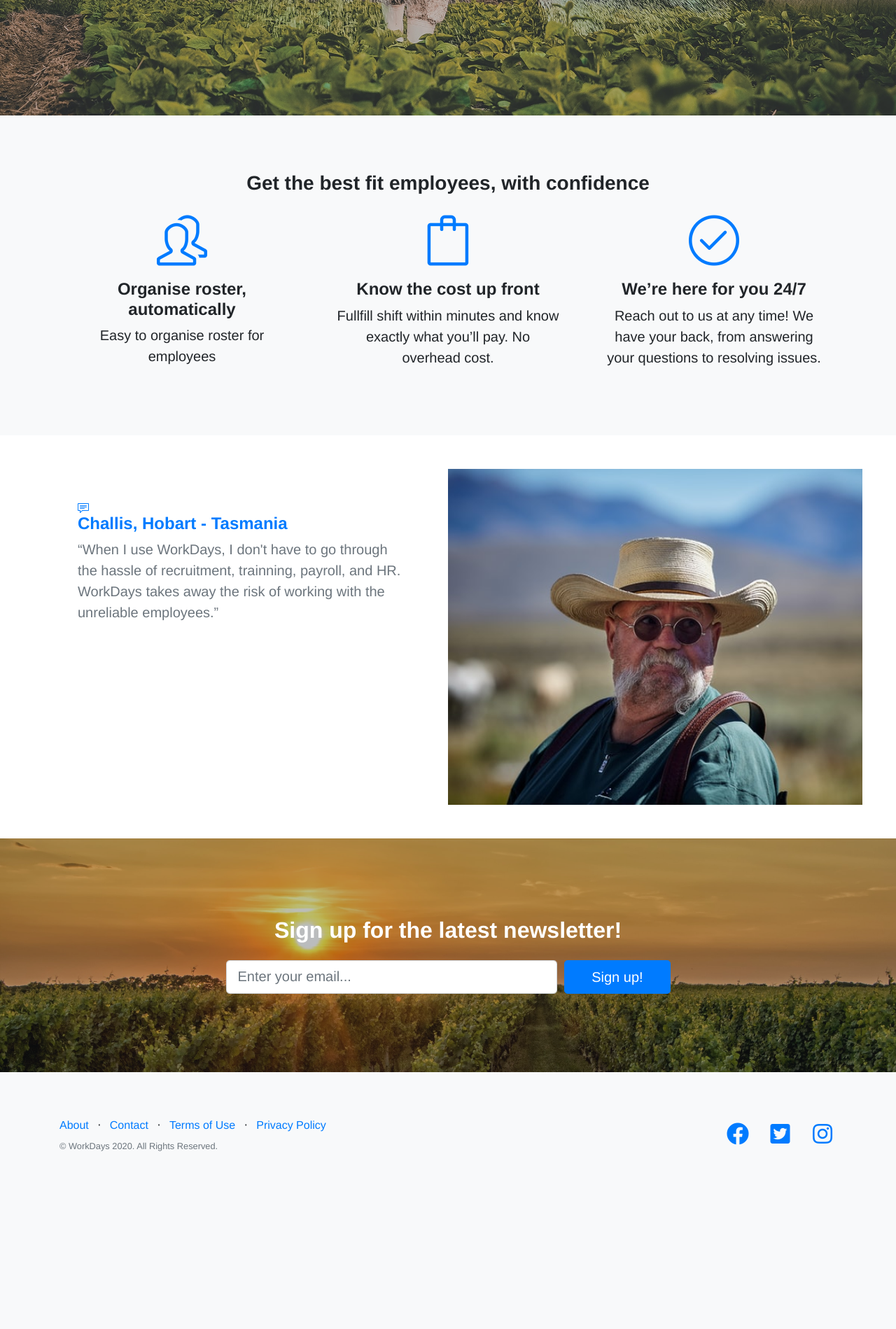
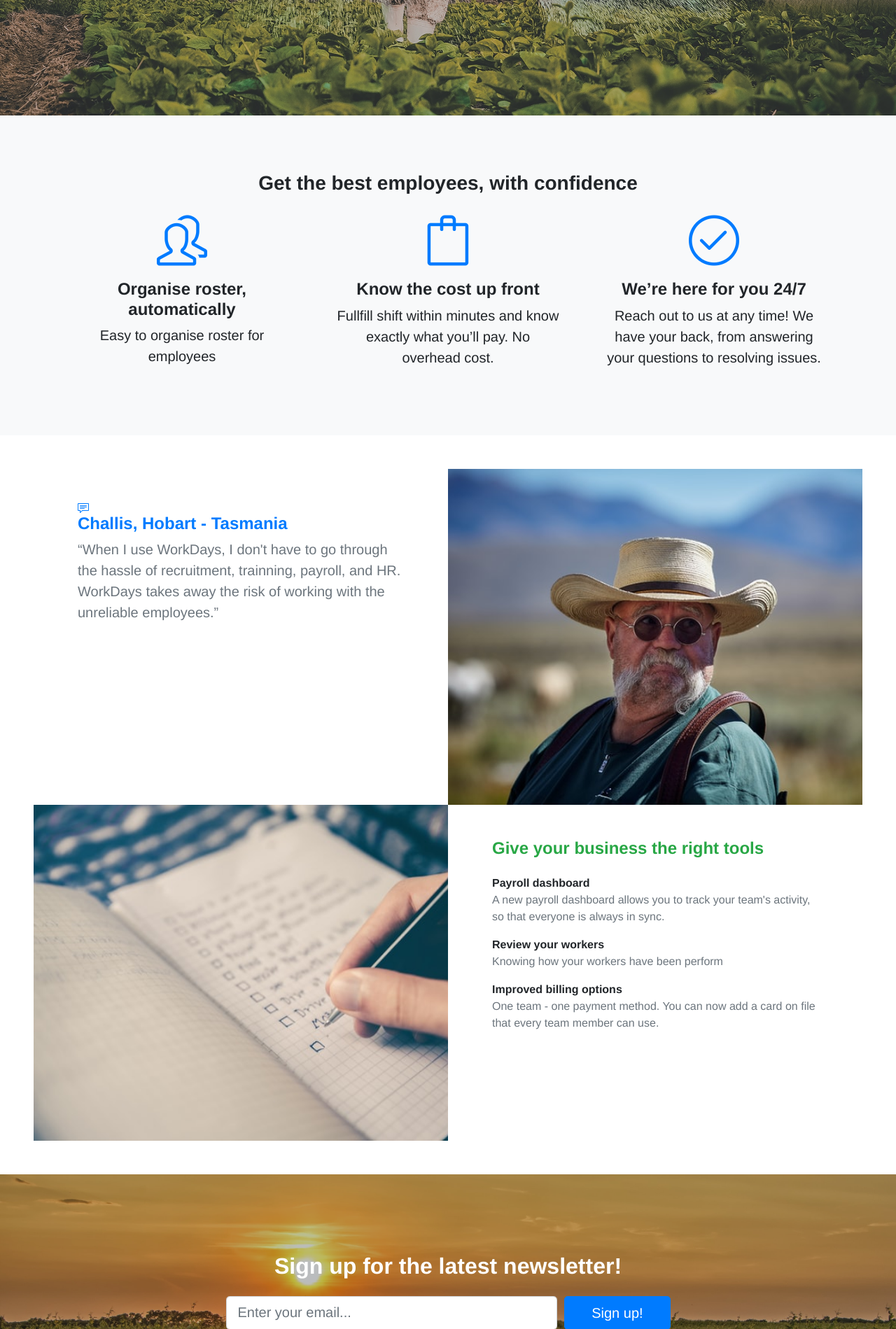
Before and after one commit to anhtran304/workdays, a Django app: page / in a window 1280 px wide. Shown: the part 486-2385 px from the top of the page at 70% size. Before the commit the page ends 2131 px from the top, so only its background shows below. Run offline with Django 3.2, Linux system fonts and the light colour scheme; some libraries are stand-ins or nearby versions.

Commit message:
Adding business tools

```diff
--- /dev/null
+++ b/workdays/static/css/base.css
@@ -0,0 +1,4 @@
+footer.footer {
+  padding-top: 4rem;
+  padding-bottom: 4rem;
+}
--- a/workdays/static/css/index.css
+++ b/workdays/static/css/index.css
@@ -120,8 +120,3 @@ header.masthead h1 {
   left: 0;
   opacity: 0.3;
 }
-
-footer.footer {
-  padding-top: 4rem;
-  padding-bottom: 4rem;
-}
--- a/workdays/templates/base.html
+++ b/workdays/templates/base.html
@@ -18,9 +18,10 @@
 
     <!-- Latest compiled JavaScript -->
     <script src="https://maxcdn.bootstrapcdn.com/bootstrap/4.5.2/js/bootstrap.min.js"></script>
+
+    <link href="/static/css/base.css" rel="stylesheet">
 </head>
 <body>
-
   <!-- Navigation -->
     <nav class="navbar navbar-light bg-light static-top">
         <div class="container">
--- a/workdays/templates/index.html
+++ b/workdays/templates/index.html
@@ -26,12 +26,10 @@
   </div>
 </header>
 
-
-
 <!-- Icons Grid -->
 <section class="features-icons bg-light text-center">
   <div class="container">
-    <h3>Get the best fit employees, with confidence</h3>
+    <h3>Get the best employees, with confidence</h3>
     <div class="row">
       <div class="col-lg-4">
         <div class="features-icons-item mx-auto mb-5 mb-lg-0 mb-lg-3">
@@ -79,9 +77,37 @@
             <p class="lead text-muted mb-0">
               <q>When I use WorkDays, I don't have to go through the hassle of recruitment, trainning, payroll, and HR.
               WorkDays takes away the risk of working with the unreliable employees.</q>
+            </p>
           </div>
       </div>
     </div>
+    <div class="row no-gutters">
+      <div class="col-lg-6 text-white showcase-img"
+        style="background-image: url('/static/img/bg-showcase-2.jpg');">
+      </div>
+      <div class="col-lg-6 order-lg-1 showcase-text">
+          <div class="container-fluid">
+            <div class="features-icons-icon d-flex mb-3">
+              <h4 class="text-success">Give your business the right tools</h4>
+            </div>
+            <div>
+              <div class="mb-3">
+                <strong>Payroll dashboard</strong>
+                <p class="text-muted">A new payroll dashboard allows you to track your team's activity, so that everyone is always in sync.</p>
+              <div>
+              <div class="mb-3">
+                <strong>Review your workers</strong>
+                <p class="text-muted">Knowing how your workers have been perform</p>
+              <div>
+              <div class="mb-3">
+                <strong>Improved billing options</strong>
+                <p class="text-muted">One team - one payment method. You can now add a card on file that every team member can use.</p>
+              <div>
+            </div>
+          </div>
+      </div>
+    </div>
+  </div>
 </section>
 
 <!-- Call to Action -->
```
Also changed, not shown: workdays/static/img/bg-showcase-2.jpg (added).
